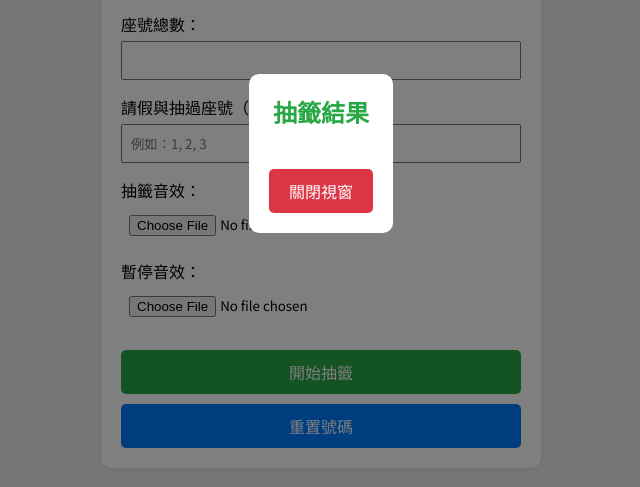
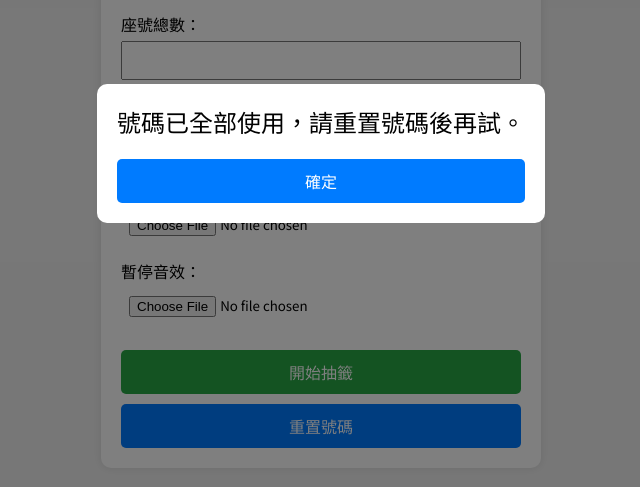
Before and after one commit to Yucheng0208/Classroom-Random, a plain HTML site: page index.html in a window 1280 px wide. Both pictures are taken after a click on the button "開始抽籤". Shown: the part 247-734 px from the top of the page, without its empty margins (319-959 px from the left). Drawn offline with Linux system fonts and the light colour scheme.

Commit message:
修正部分小錯誤

```diff
--- a/index.html
+++ b/index.html
@@ -134,6 +134,44 @@
             margin-top: 20px;
             font-family: "Noto Sans TC", sans-serif;
         }
+
+        /* 新增的提示視窗樣式 */
+        #alertModal {
+            display: none;
+            position: fixed;
+            z-index: 2;
+            left: 0;
+            top: 0;
+            width: 100%;
+            height: 100%;
+            overflow: auto;
+            background-color: rgba(0, 0, 0, 0.5);
+            justify-content: center;
+            align-items: center;
+        }
+
+        .alert-content {
+            background-color: #fff;
+            padding: 20px;
+            border-radius: 10px;
+            text-align: center;
+            font-size: 24px;
+            max-width: 80%;
+            margin: auto;
+            font-family: "Noto Serif TC", serif;
+            font-weight: 400;
+        }
+
+        .alert-close {
+            background-color: #007bff;
+            color: white;
+            border: none;
+            border-radius: 5px;
+            padding: 10px 20px;
+            cursor: pointer;
+            margin-top: 20px;
+            font-family: "Noto Sans TC", sans-serif;
+        }
     </style>
 </head>
 <body>
@@ -176,11 +214,20 @@
         <div id="animation" class="animation">抽籤中...</div>
     </div>
 
+    <!-- 結果視窗 -->
     <div id="resultModal" class="modal">
         <div class="modal-content">
             <div class="modal-title">抽籤結果</div>
             <div id="modalText"></div>
             <button class="close" onclick="closeModal()">關閉視窗</button>
+        </div>
+    </div>
+
+    <!-- 提示視窗 -->
+    <div id="alertModal" class="modal">
+        <div class="alert-content">
+            <div>號碼已全部使用，請重置號碼後再試。</div>
+            <button class="alert-close" onclick="closeAlert()">確定</button>
         </div>
     </div>
 
@@ -253,14 +300,7 @@
         function startDrawing() {
             const drawMode = document.getElementById('drawMode').value;
 
-            if (drawMode === "simple") {
-                playBgMusic();
-                document.getElementById('animation').style.display = 'block';
-                document.getElementById('drawButton').textContent = '停止抽籤';
-                document.getElementById('drawButton').classList.remove('start-button');
-                document.getElementById('drawButton').classList.add('stop-button');
-                drawing = true;
-
+            if(drawMode === "simple") {
                 const totalNumbers = parseInt(document.getElementById('totalNumbers').value);
                 const absentNumbers = document.getElementById('absentNumbers').value
                     .split(',')
@@ -275,25 +315,20 @@
                 }
 
                 if (availableNumbers.length === 0) {
-                    alert('沒有可用的座號可供抽取。');
-                    stopDrawing();
+                    showAlert(); // 提示號碼全部使用
                     return;
                 }
 
+                playBgMusic();
+                document.getElementById('animation').style.display = 'block';
+                document.getElementById('drawButton').textContent = '停止抽籤';
+                document.getElementById('drawButton').classList.remove('start-button');
+                document.getElementById('drawButton').classList.add('stop-button');
+                drawing = true;
+
                 drawInterval = setInterval(() => {
-                    if (availableNumbers.length === 0) {
-                        stopDrawing();
-                        return;
-                    }
-
                     const randomNumberIndex = Math.floor(Math.random() * availableNumbers.length);
                     lastDrawnNumber = availableNumbers[randomNumberIndex];
-
-                    if (typeof lastDrawnNumber === 'undefined' || lastDrawnNumber === null || lastDrawnNumber <= 0) {
-                        alert('無效的座號抽取結果，請檢查輸入');
-                        stopDrawing();
-                        return;
-                    }
 
                     const modalText = document.getElementById('modalText');
                     modalText.innerHTML = `中籤座號：${lastDrawnNumber}`;
@@ -301,15 +336,8 @@
                     availableNumbers.splice(randomNumberIndex, 1);
 
                 }, 100);
-
-            } else if (drawMode === "normal") {
-                playBgMusic();
-                document.getElementById('animation').style.display = 'block';
-                document.getElementById('drawButton').textContent = '停止抽籤';
-                document.getElementById('drawButton').classList.remove('start-button');
-                document.getElementById('drawButton').classList.add('stop-button');
-                drawing = true;
-
+            }
+            else if (drawMode === "normal") {
                 const totalNumbers = parseInt(document.getElementById('totalNumbers').value);
                 const absentNumbers = document.getElementById('absentNumbers').value
                     .split(',')
@@ -324,25 +352,20 @@
                 }
 
                 if (availableNumbers.length === 0) {
-                    alert('沒有可用的座號可供抽取。');
-                    stopDrawing();
+                    showAlert(); // 提示號碼全部使用
                     return;
                 }
 
+                playBgMusic();
+                document.getElementById('animation').style.display = 'block';
+                document.getElementById('drawButton').textContent = '停止抽籤';
+                document.getElementById('drawButton').classList.remove('start-button');
+                document.getElementById('drawButton').classList.add('stop-button');
+                drawing = true;
+
                 drawInterval = setInterval(() => {
-                    if (availableNumbers.length === 0) {
-                        stopDrawing();
-                        return;
-                    }
-
                     const randomNumberIndex = Math.floor(Math.random() * availableNumbers.length);
                     lastDrawnNumber = availableNumbers[randomNumberIndex];
-
-                    if (typeof lastDrawnNumber === 'undefined' || lastDrawnNumber === null || lastDrawnNumber <= 0) {
-                        alert('無效的座號抽取結果，請檢查輸入');
-                        stopDrawing();
-                        return;
-                    }
 
                     const modes = ["大十字", "小十字", "大叉叉", "小叉叉", "九宮格", "正方形", "三角形"];
                     const randomModeIndex = Math.floor(Math.random() * modes.length);
@@ -354,7 +377,6 @@
                     availableNumbers.splice(randomNumberIndex, 1);
 
                 }, 100);
-
 
             } else if (drawMode === "coordinate") {
                 const row = parseInt(document.getElementById('rowNumber').value);
@@ -407,13 +429,23 @@
         }
 
         function closeModal() {
-            if (lastDrawnNumber !== null) {
+            /*if (lastDrawnNumber !== null) {
                 const absentNumbers = document.getElementById('absentNumbers').value.split(',').map(Number).filter(n => !isNaN(n) && n > 0);
                 absentNumbers.push(lastDrawnNumber);
                 document.getElementById('absentNumbers').value = absentNumbers.join(', ');
                 lastDrawnNumber = null;
-            }
+            }*/
             document.getElementById('resultModal').style.display = 'none';
+        }
+
+        // 顯示提示視窗
+        function showAlert() {
+            document.getElementById('alertModal').style.display = 'flex';
+        }
+
+        // 關閉提示視窗
+        function closeAlert() {
+            document.getElementById('alertModal').style.display = 'none';
         }
     </script>
 </body>
```
